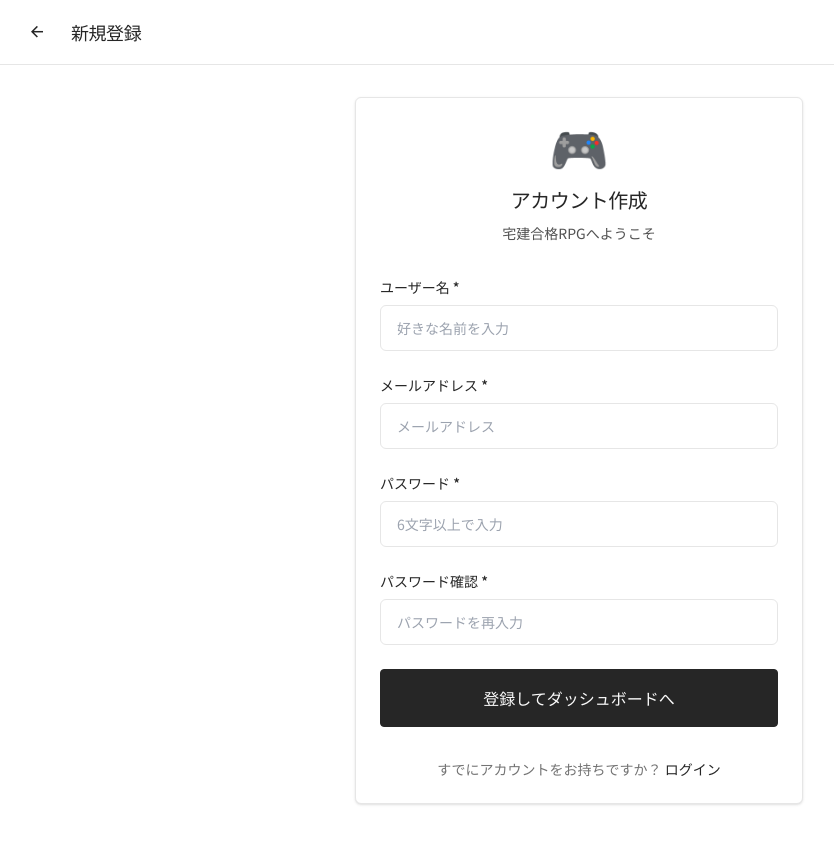
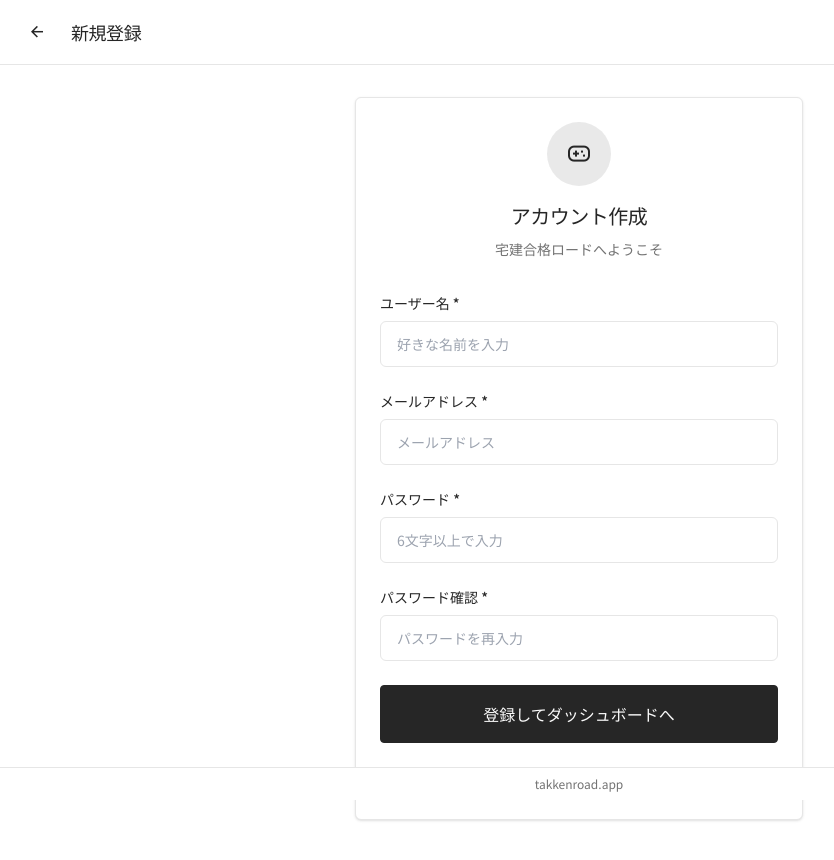
Before and after one commit to TAKAMONTA/takken, a Next.js app: page /auth/register in a window 1280 px wide. Shown: the top 860 px of the page, without its empty margins (61-895 px from the left). Built offline with nearby package versions, Linux system fonts and the light colour scheme.

Commit message:
Update register page: fix footer URL and modernize design

```diff
--- a/app/auth/register/page.tsx
+++ b/app/auth/register/page.tsx
@@ -240,9 +240,11 @@ export default function Register() {
           <div className="max-w-md mx-auto">
             <div className="card-minimal fade-in">
               <div className="text-center mb-8">
-                <div className="text-5xl mb-4">🎮</div>
+                <div className="w-16 h-16 mx-auto mb-4 bg-primary/10 rounded-full flex items-center justify-center">
+                  <i className="ri-gamepad-line text-2xl text-primary"></i>
+                </div>
                 <h2 className="text-xl font-medium mb-2">アカウント作成</h2>
-                <p className="text-minimal">宅建合格RPGへようこそ</p>
+                <p className="text-muted-foreground">宅建合格ロードへようこそ</p>
               </div>
 
               <form onSubmit={handleSubmit} className="space-y-6">
@@ -358,6 +360,13 @@ export default function Register() {
           </div>
         </section>
       </main>
+
+      {/* Footer */}
+      <footer className="fixed bottom-0 left-0 right-0 bg-background border-t border-border py-2">
+        <div className="text-center">
+          <p className="text-xs text-muted-foreground">takkenroad.app</p>
+        </div>
+      </footer>
     </div>
   );
 }
```
